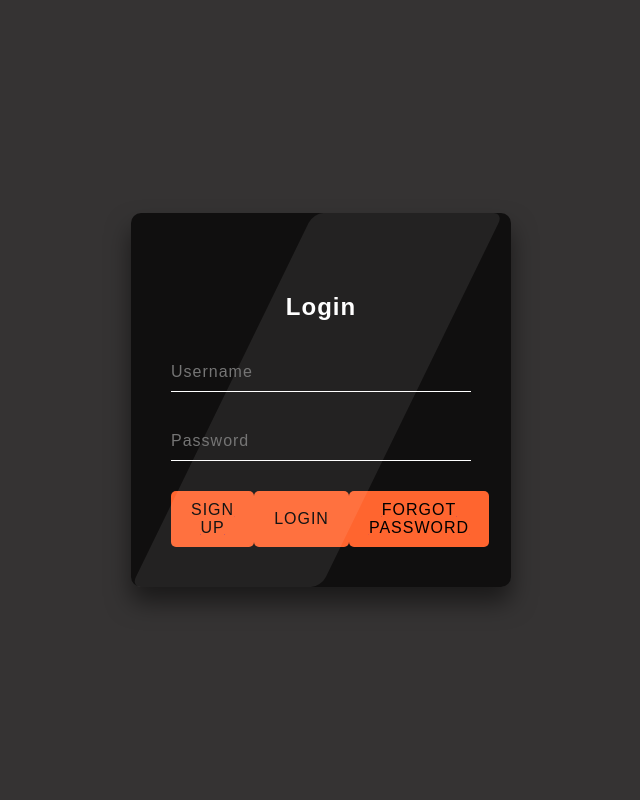
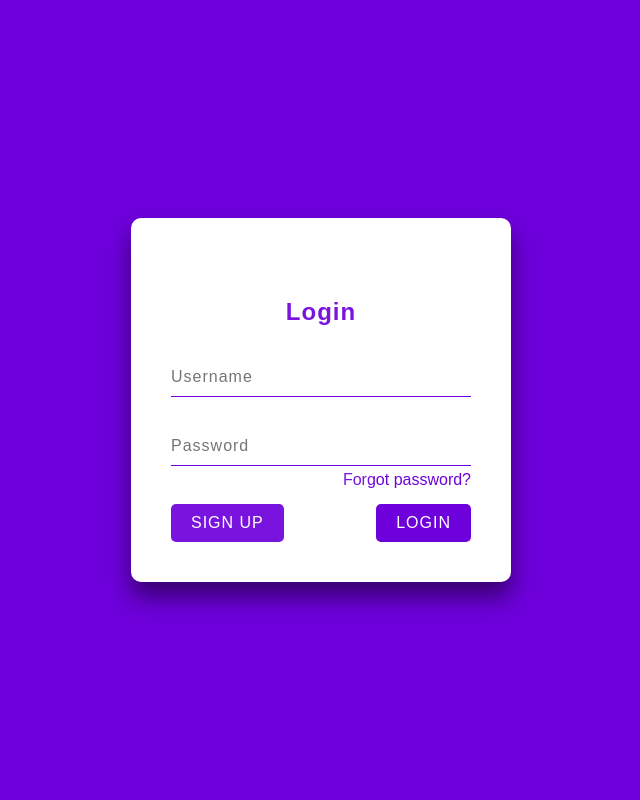
Before and after one commit to shashank4628/Ethos, a Django app: page / in a window 1280 px wide. Shown: the whole page, without its empty margins (319-959 px from the left). Run offline with Django 3.2, Linux system fonts and the light colour scheme; some libraries are stand-ins or nearby versions.

Commit message:
Frontend Updated

```diff
--- a/main/templates/main/login.html
+++ b/main/templates/main/login.html
@@ -121,7 +121,8 @@
     body {
       background-size: cover;
       font-family: sans-serif;
-      background-color: rgb(53, 51, 51);
+      background-color: rgb(110, 0, 220);
+      /* background-color: rgb(75, 3, 126); */
     }
     .login-wrapper {
       height: 100vh;
@@ -131,11 +132,12 @@
       align-items: center;
     }
     .form {
+      /* color: rgb(108, 0, 148); */
       position: relative;
       width: 100%;
       max-width: 380px;
       padding: 80px 40px 40px;
-      background: rgba(0, 0, 0, 0.7);
+      background: white;
       border-radius: 10px;
       color: #fff;
       box-shadow: 0 15px 25px rgba(0, 0, 0, 0.5);
@@ -177,7 +179,7 @@
       letter-spacing: 1px;
       margin-bottom: 30px;
       border: none;
-      border-bottom: 1px solid #fff;
+      border-bottom: 1px solid rgb(110, 0, 220);
       outline: none;
       background-color: transparent;
       color: inherit;
@@ -197,12 +199,45 @@
       color: white;
       font-size: 0.8rem;
     }
+    /*  */
+    .form .input-group1 {
+      position: relative;
+    }
+    .form .input-group1 input {
+      width: 100%;
+      padding: 10px 0;
+      font-size: 1rem;
+      letter-spacing: 1px;
+      margin-bottom: 5px;
+      border: none;
+      border-bottom: 1px solid rgb(110, 0, 220);
+      outline: none;
+      background-color: transparent;
+      color: inherit;
+    }
+    .form .input-group1 label {
+      position: absolute;
+      top: 0;
+      left: 0;
+      padding: 10px 0;
+      font-size: 1rem;
+      pointer-events: none;
+      transition: 0.3s ease-out;
+    }
+    .form .input-group1 input:focus + label,
+    .form .input-group1 input:valid + label {
+      transform: translateY(-18px);
+      color: white;
+      font-size: 0.8rem;
+    }
+    /*  */
     .submit-btn {
+      color:white;
       display: block;
       margin-left: auto;
       border: none;
       outline: none;
-      background: #ff652f;
+      background: rgb(110, 0, 220);
       font-size: 1rem;
       text-transform: uppercase;
       letter-spacing: 1px;
@@ -216,10 +251,14 @@
     .input-group {
       background: transparent;
     }
-
+    /*  */
+    .input-group1 {
+      background: transparent;
+    }
+    /*  */
     .signup-btn {
         text-decoration: underline;
-        text-decoration-color: #ff652f;
+        text-decoration-color: rgb(110, 0, 220);
     }
 
     #forgot-pw {
@@ -257,9 +296,10 @@
     <div class="login-wrapper">
       <form class="form" method="post" action="{% url 'login' %}">
         {% csrf_token %}
-        <h2>Login</h2>
-        <div class="input-group">
+        <h2 style="color: rgb(110, 0, 220)">Login</h2>
+        <div class="input-group" style="color: rgb(110, 0, 220);">
           <input
+            style="color: black; display: inline;";
             type="text"
             name="name"
             placeholder="Username"
@@ -268,24 +308,30 @@
           />
           <label for="loginUser"></label>
         </div>
-        <div class="input-group">
+        <div class="input-group1">
           <input
             type="password"
             name="password"
             placeholder="Password"
             id="loginPassword"
+            style="color: black;"
             required
           />
           <label for="loginPassword"></label>
         </div>
-        <div style="display: flex;">
+        <div style="text-align: end;">
+          <a href="reset_password/" style="text-decoration: none; color:rgb(110, 0, 220);">
+            Forgot password?
+          </a>
+        </div>
+        <div style="display: flex; margin-top: 15px;">
           <a href="signup/">
             <button type="button" class="signup-btn submit-btn">Sign Up</button>
           </a>
           <button type="submit" class="submit-btn">Login</button>
-          <a href="reset_password/">
+          <!-- <a href="reset_password/">
             <button type="button" class="signup-btn submit-btn">Forgot password</button>
-          </a>
+          </a> -->
         </div>
 
       </form>
```
Also changed, not shown: main/templates/main/signup.html (+10 -10 lines), db.sqlite3, 2 other files.
